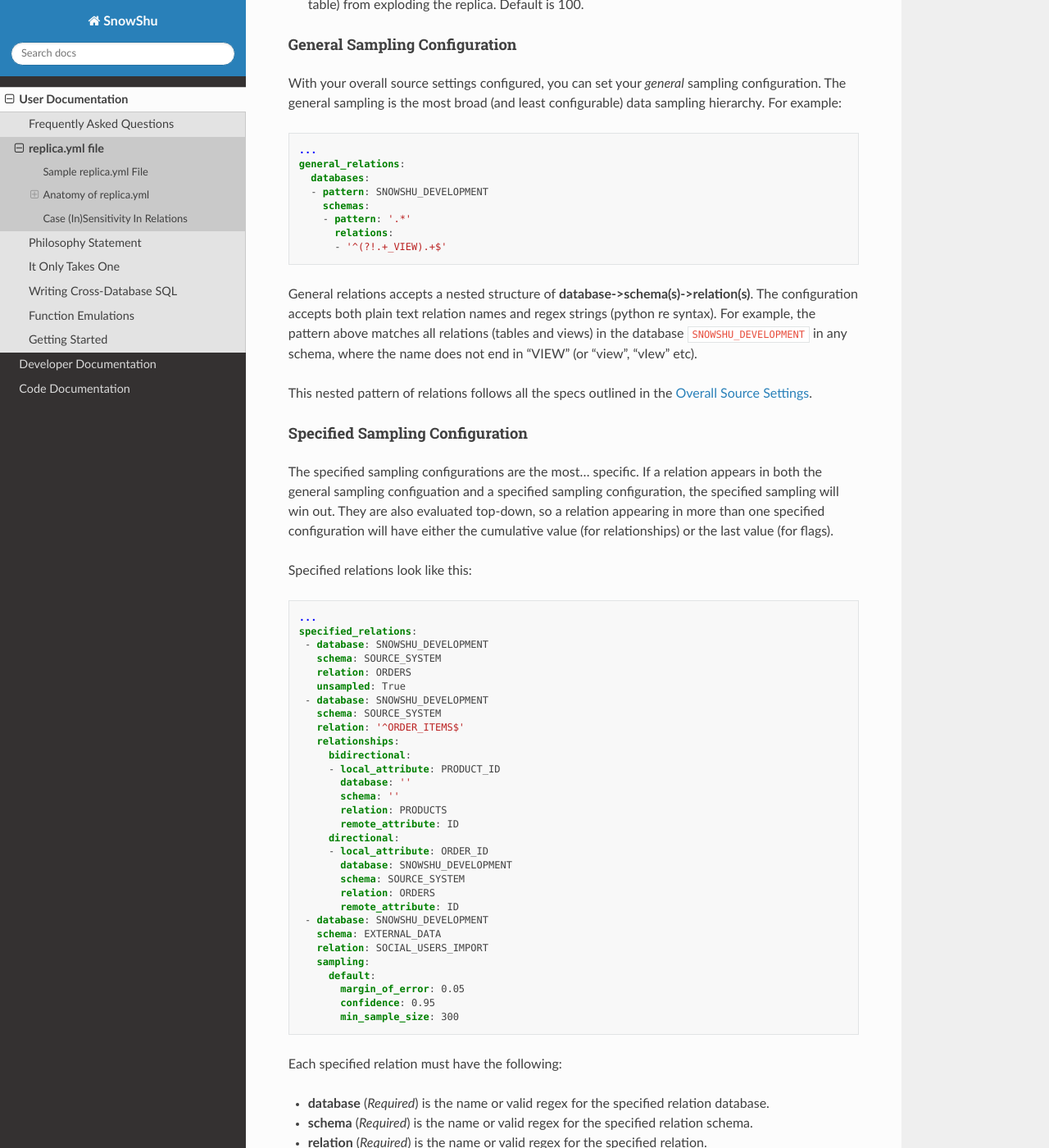
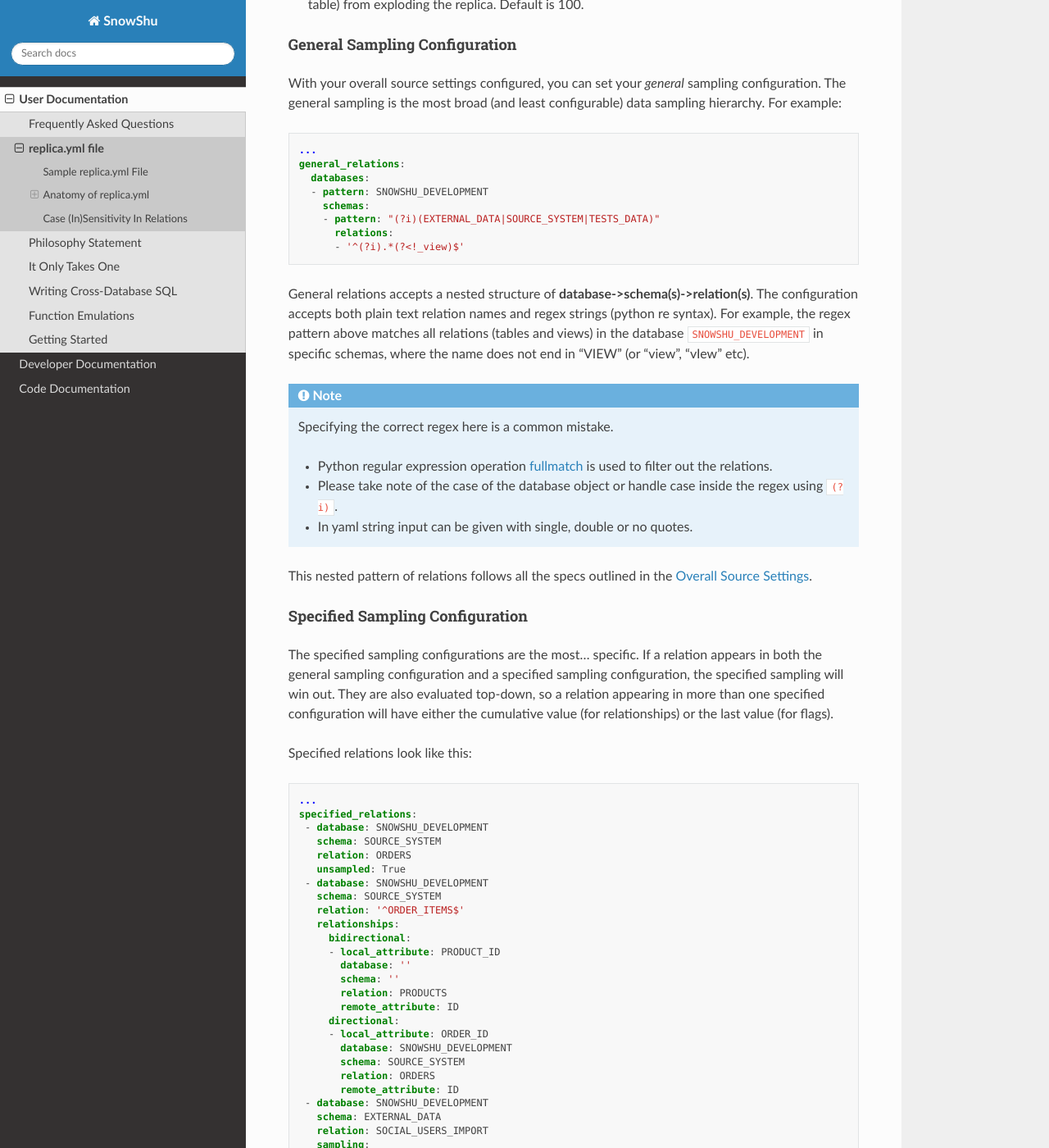
Before and after one commit to Health-Union/snowshu, a Sphinx documentation site: the page built from docs/source/user_documentation/replica_dot_yaml_file.rst, in a window 1280 px wide and 1400 px high, scrolled down 2911 px. Shown: the whole window at 82% size. Built offline with Sphinx 7.4.7 and the Read the Docs theme 2.0.0, drawn with Linux system fonts in a browser that asks for light colours; some of the changed text lies outside the part shown.

Commit message:
Fix schema regex, improve its docs

```diff
--- a/docs/source/user_documentation/replica_dot_yaml_file.rst
+++ b/docs/source/user_documentation/replica_dot_yaml_file.rst
@@ -6,13 +6,17 @@ The replica.yml File
 
 Building a SnowShu replica is essentially configured in a single file.
 
-.. note:: The replica.yml file can be named any valid ``.yml`` file, by default SnowShu will look for a ``replica.yml`` file in the execution directory. To specify the file name use the ``--replica-file`` flag.
+.. note::
+  The replica.yml file can be named any valid ``.yml`` file, by default SnowShu will look for a ``replica.yml`` file
+  in the execution directory. To specify the file name use the ``--replica-file`` flag.
 
 
 Sample replica.yml File
 =====================================
 
-Your initial replica file will look something like this (*hint*: you can run ``snowshu init`` to get a generated sample file):
+Your initial replica file will look something like `this
+<https://github.com/Health-Union/snowshu/blob/master/snowshu/templates/replica.yml>`_
+(*hint*: you can run ``snowshu init`` to get a generated sample file):
 
 .. code-block:: yaml
 
@@ -32,9 +36,9 @@ Your initial replica file will look something like this (*hint*: you can run ``s
        databases:
        - pattern: SNOWSHU_DEVELOPMENT
          schemas:
-         - pattern: '.*'
+         - pattern: "(?i)(EXTERNAL_DATA|SOURCE_SYSTEM|TESTS_DATA)"
            relations:
-           - '^(?!.+_VIEW).+$'
+           - '^(?i).*(?<!_view)$'
      specified_relations:
      - database: SNOWSHU_DEVELOPMENT
        schema: SOURCE_SYSTEM
@@ -144,19 +148,32 @@ With your overall source settings configured, you can set your *general* samplin
      databases:
      - pattern: SNOWSHU_DEVELOPMENT
        schemas:
-       - pattern: '.*'
+       - pattern: "(?i)(EXTERNAL_DATA|SOURCE_SYSTEM|TESTS_DATA)"
          relations:
-         - '^(?!.+_VIEW).+$'
+         - '^(?i).*(?<!_view)$'
 
-General relations accepts a nested structure of **database->schema(s)->relation(s)**. The configuration accepts both plain text relation names and regex strings (python re syntax).
-For example, the pattern above matches all relations (tables and views) in the database ``SNOWSHU_DEVELOPMENT`` in any schema, where the name does not end in "VIEW" (or "view", "vIew" etc).
+General relations accepts a nested structure of **database->schema(s)->relation(s)**.
+The configuration accepts both plain text relation names and regex strings (python re syntax).
+For example, the regex pattern above matches all relations (tables and views) in the database ``SNOWSHU_DEVELOPMENT``
+in specific schemas, where the name does not end in "VIEW" (or "view", "vIew" etc).
+
+.. note::
+  Specifying the correct regex here is a common mistake.
+
+  * Python regular expression operation `fullmatch <https://docs.python.org/3/library/re.html#re.fullmatch>`_
+    is used to filter out the relations.
+  * Please take note of the case of the database object or handle case inside the regex using ``(?i)``.
+  * In yaml string input can be given with single, double or no quotes.
 
 This nested pattern of relations follows all the specs outlined in the `Overall Source Settings`_.
 
 Specified Sampling Configuration
 ^^^^^^^^^^^^^^^^^^^^^^^^^^^^^^^^
 
-The specified sampling configurations are the most... specific. If a relation appears in both the general sampling configuation and a specified sampling configuration, the specified sampling will win out. They are also evaluated top-down, so a relation appearing in more than one specified configuration will have either the cumulative value (for relationships) or the last value (for flags).
+The specified sampling configurations are the most... specific. If a relation appears in both the general
+sampling configuration and a specified sampling configuration, the specified sampling will win out.
+They are also evaluated top-down, so a relation appearing in more than one specified configuration will
+have either the cumulative value (for relationships) or the last value (for flags).
 
 Specified relations look like this:
 
@@ -210,7 +227,13 @@ The primary use of specified relations is to create relationships. This is accom
 A Relationships Primer
 """"""""""""""""""""""
 
-One of the more gnarly parts of generating sample data for testing is the issue of `referential integrity. <https://en.wikipedia.org/wiki/Referential_integrity>`__. Say you have a table, say ``USERS``, and another table ``ORDERS`` with a column ``user_id`` in it. In the full data set, every row of ``ORDERS`` will have a valid ``user_id`` from the ``USERS`` table - and you can test your software by checking to make sure your final output of ``ORDERS`` has a valid ``user_id`` that can be found in ``USERS``. However, when we sample this is no longer the case. Not all the rows selected by the sample from one table can be referenced by the other - and this breaks our tests.
+One of the more gnarly parts of generating sample data for testing is the issue of `referential integrity.
+<https://en.wikipedia.org/wiki/Referential_integrity>`__. Say you have a table,
+say ``USERS``, and another table ``ORDERS`` with a column ``user_id`` in it.
+In the full data set, every row of ``ORDERS`` will have a valid ``user_id`` from the ``USERS``
+table - and you can test your software by checking to make sure your final output of ``ORDERS`` has a valid
+``user_id`` that can be found in ``USERS``. However, when we sample this is no longer the case.
+Not all the rows selected by the sample from one table can be referenced by the other - and this breaks our tests.
 
 SnowShu handles this complexity by enforcing relationships.
 
```
Also changed, not shown: other parts of docs/source/user_documentation/replica_dot_yaml_file.rst (+1 -1 lines), 1 other file.
